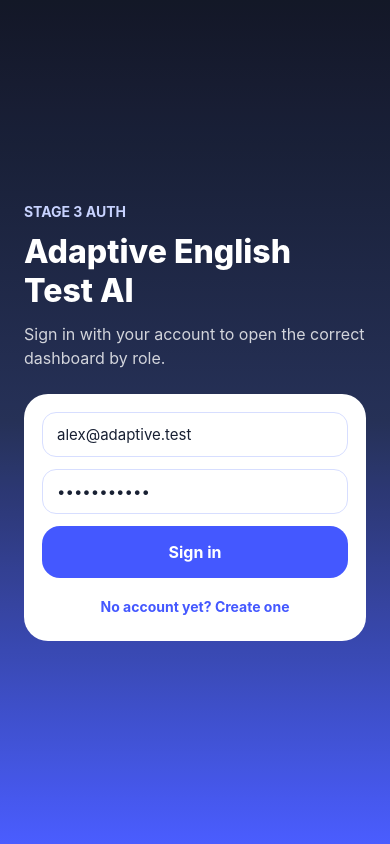
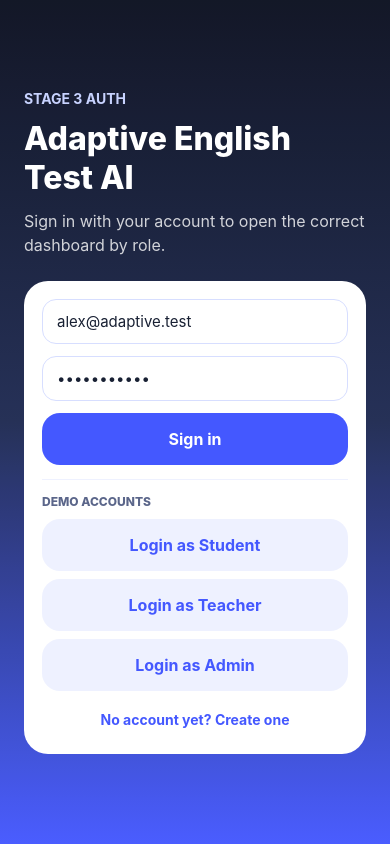
Before and after one commit to Saafrac/practice, a React Native app in the folder mobile/: screen /Login in a window 390 px wide. Built offline with nearby package versions, Linux system fonts and the light colour scheme; no server answers.

Commit message:
add demo accounts to login page

```diff
--- a/mobile/src/screens/LoginScreen.tsx
+++ b/mobile/src/screens/LoginScreen.tsx
@@ -12,6 +12,24 @@ import {
 import { PrimaryButton } from "../components/PrimaryButton";
 import { GradientScreen } from "../components/GradientScreen";
 import { useAuthStore } from "../store/authStore";
+
+const demoAccounts = [
+  {
+    title: "Login as Student",
+    email: "alex@adaptive.test",
+    password: "Student123!",
+  },
+  {
+    title: "Login as Teacher",
+    email: "teacher@adaptive.test",
+    password: "Teacher123!",
+  },
+  {
+    title: "Login as Admin",
+    email: "admin@adaptive.test",
+    password: "Admin123!",
+  },
+];
 
 export function LoginScreen() {
   const navigation = useNavigation<any>();
@@ -43,6 +61,15 @@ export function LoginScreen() {
     await login({
       email: email.trim(),
       password,
+    });
+  };
+
+  const onDemoLogin = async (demoAccount: (typeof demoAccounts)[number]) => {
+    setEmail(demoAccount.email);
+    setPassword(demoAccount.password);
+    await login({
+      email: demoAccount.email,
+      password: demoAccount.password,
     });
   };
 
@@ -85,6 +112,22 @@ export function LoginScreen() {
             onPress={onSubmit}
             disabled={isLoading || Boolean(localError)}
           />
+
+          <View style={styles.demoBlock}>
+            <Text style={styles.demoTitle}>Demo accounts</Text>
+            <View style={styles.demoButtons}>
+              {demoAccounts.map((demoAccount) => (
+                <PrimaryButton
+                  key={demoAccount.email}
+                  title={demoAccount.title}
+                  onPress={() => onDemoLogin(demoAccount)}
+                  disabled={isLoading}
+                  variant="ghost"
+                />
+              ))}
+            </View>
+          </View>
+
           {isLoading ? <ActivityIndicator color="#4458FF" /> : null}
 
           <Pressable onPress={() => navigation.navigate("Register")}>
@@ -142,6 +185,23 @@ const styles = StyleSheet.create({
     fontSize: 13,
     fontWeight: "600",
   },
+  demoBlock: {
+    borderTopColor: "#EEF1FF",
+    borderTopWidth: 1,
+    gap: 10,
+    marginTop: 2,
+    paddingTop: 14,
+  },
+  demoTitle: {
+    color: "#5B668A",
+    fontSize: 12,
+    fontWeight: "800",
+    letterSpacing: 0,
+    textTransform: "uppercase",
+  },
+  demoButtons: {
+    gap: 8,
+  },
   switchText: {
     color: "#4458FF",
     fontSize: 14,
```
Also changed, not shown: 1 other file (tests, documents, lock files or other folders).
